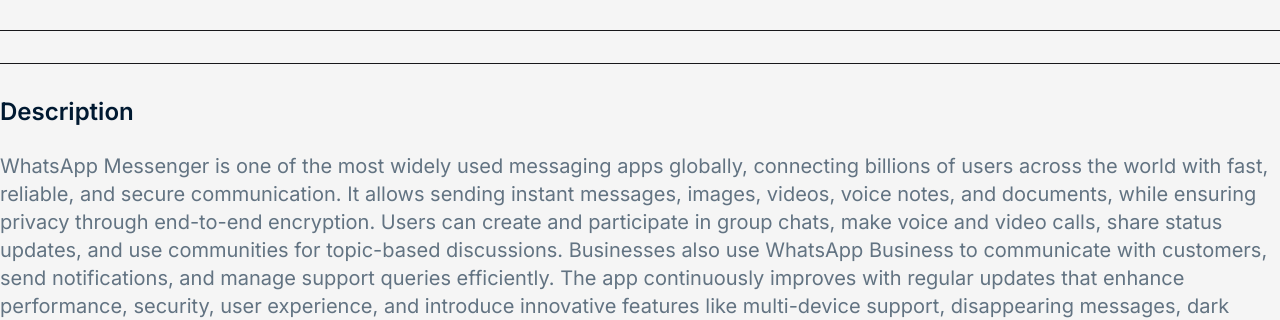
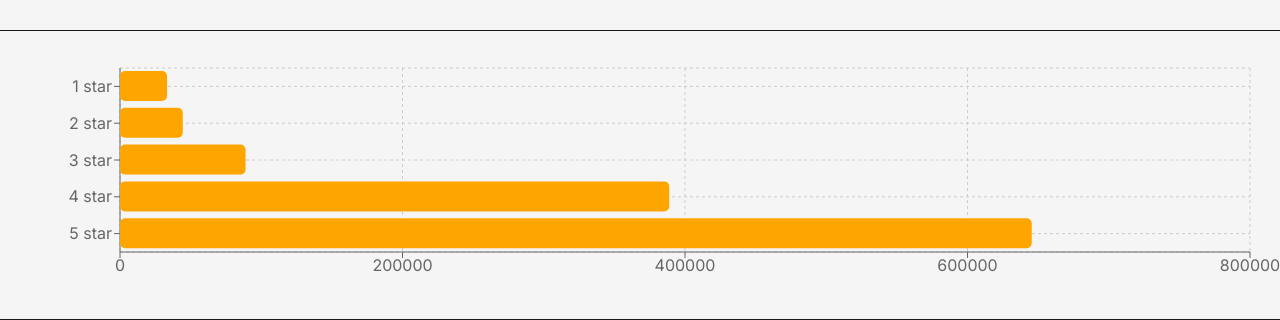
Before and after one commit to MD-Sazzadur-Rahman-Yamin/hero-io, a React (Vite) app: page /app-detils/1 in a window 1280 px wide. Shown: the part 484-804 px from the top of the page. Built offline with nearby package versions, Linux system fonts and the light colour scheme.

Commit message:
added a chart of review in the app detils page and install rechart

```diff
--- a/index.html
+++ b/index.html
@@ -2,7 +2,7 @@
 <html lang="en" data-theme="light">
   <head>
     <meta charset="UTF-8" />
-    <link rel="icon" type="image/svg+xml" href="/vite.svg" />
+    <link rel="icon" type="image/svg+xml" href="/src/assets/logo.png" />
     <meta name="viewport" content="width=device-width, initial-scale=1.0" />
     <link rel="preconnect" href="https://fonts.googleapis.com" />
     <link rel="preconnect" href="https://fonts.gstatic.com" crossorigin />
@@ -10,7 +10,7 @@
       href="https://fonts.googleapis.com/css2?family=Inter:ital,opsz,wght@0,14..32,100..900;1,14..32,100..900&display=swap"
       rel="stylesheet"
     />
-    <title>hero-io</title>
+    <title>HERO.IO</title>
   </head>
   <body class="font-inter bg-[#f5f5f5]">
     <div id="root"></div>
--- a/package.json
+++ b/package.json
@@ -17,6 +17,7 @@
     "react-dom": "^19.1.1",
     "react-router": "^7.9.3",
     "react-toastify": "^11.0.5",
+    "recharts": "^3.2.1",
     "tailwindcss": "^4.1.14"
   },
   "devDependencies": {
--- a/src/pages/AppDetils.jsx
+++ b/src/pages/AppDetils.jsx
@@ -2,7 +2,7 @@
 import { useLoaderData, useParams } from "react-router";
 import downloadsImg from "../assets/icon-downloads.png";
 import { toast } from "react-toastify";
-
+import {BarChart,Bar,XAxis,YAxis,CartesianGrid,Tooltip,ResponsiveContainer} from "recharts";
 const AppDetils = () => {
   const { id } = useParams();
   const numId = parseInt(id);
@@ -19,6 +19,7 @@
     downloads,
     ratings,
   } = singleAppData;
+  console.log(ratings)
     const [installed, setInstalled] = useState(() => {
       const existentList =JSON.parse(localStorage.getItem("InstalledApp")) || [];
       return existentList.some((appId) => parseInt(appId) === singleAppData.id);
@@ -77,6 +78,26 @@
         </div>
       </div>
       <hr className="my-8" />
+      <div className="w-full h-56">
+        <ResponsiveContainer height="100%" width="100%">
+          <BarChart
+            layout="vertical"
+            data={ratings}
+            margin={{ top: 5, right: 30, left: 60, bottom: 5 }}
+          >
+            <CartesianGrid strokeDasharray="3 3" />
+            <XAxis type="number" />
+            <YAxis dataKey="name" type="category" />
+            <Tooltip />
+            <Bar
+              dataKey="count"
+              fill="orange"
+              barSize={30}
+              radius={[5, 5, 5, 5]}
+            />
+          </BarChart>
+        </ResponsiveContainer>
+      </div>
       <hr className="my-8" />
       <div>
         <h6 className="font-semibold text-2xl text-[#001931]">Description</h6>
```
Also changed, not shown: 1 other file (tests, documents, lock files or other folders).
